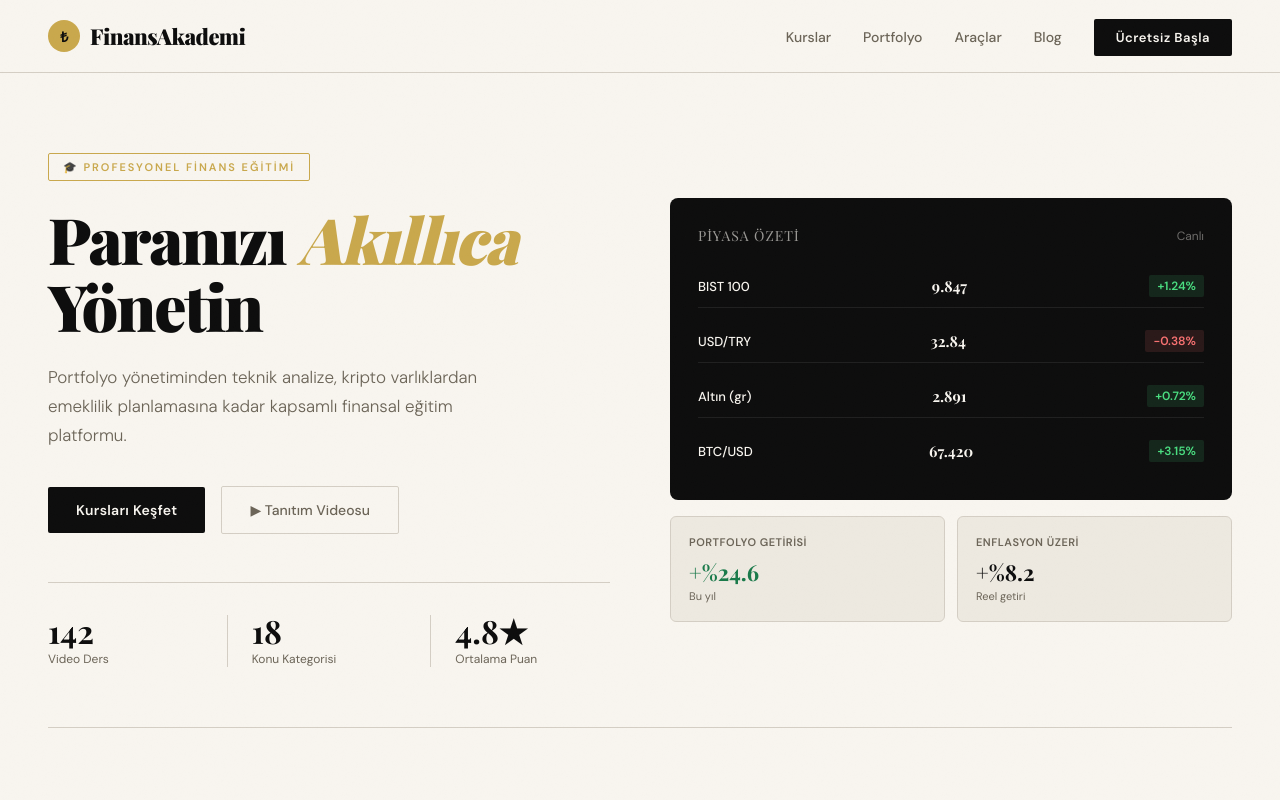
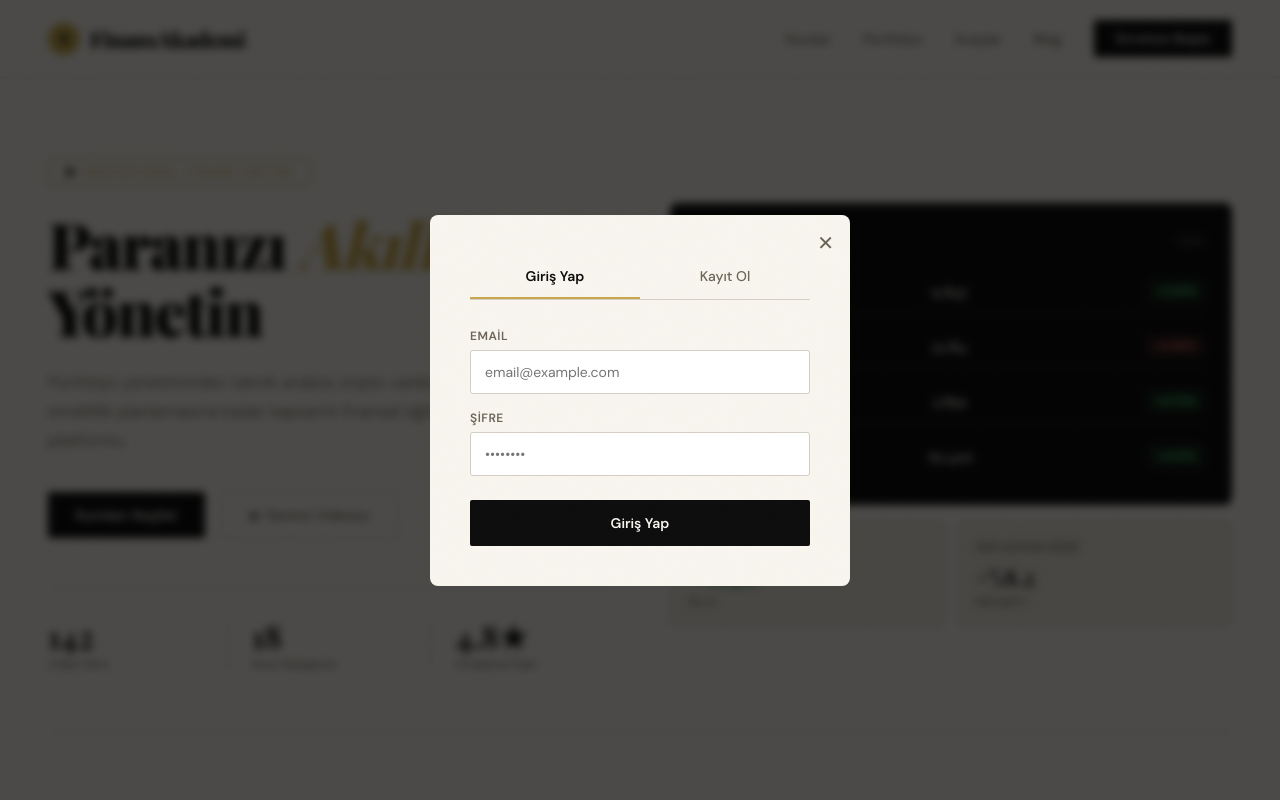
Before and after one commit to Pelin-dev/Education-for-Finance-Software, a website: page index.html in a window 1280 px wide. Both pictures are taken after a click on the link "Ücretsiz Başla". Shown: the top 800 px of the page. Drawn offline with nearby package versions, Linux system fonts and the light colour scheme.

Commit message:
added login

```diff
--- a/index.html
+++ b/index.html
@@ -917,7 +917,7 @@
     <li><a href="#">Portfolyo</a></li>
     <li><a href="#">Araçlar</a></li>
     <li><a href="#">Blog</a></li>
-    <li><a href="#" class="nav-cta">Ücretsiz Başla</a></li>
+    <a href="#" class="nav-cta" onclick="openAuth()">Ücretsiz Başla</a>
   </ul>
 </nav>
 
@@ -1291,7 +1291,90 @@ let currentSearch = '';
 function getLevelClass(level) {
   return { beginner: 'level-beginner', intermediate: 'level-intermediate', advanced: 'level-advanced' }[level] || '';
 }
+const API = 'http://localhost:5000/api';
+let currentTab = 'login';
 
+function openAuth() {
+  document.getElementById('authModal').style.display = 'flex';
+}
+
+function closeAuth() {
+  document.getElementById('authModal').style.display = 'none';
+  document.getElementById('authMsg').style.display = 'none';
+}
+
+function switchTab(tab) {
+  currentTab = tab;
+  document.getElementById('nameField').style.display = tab === 'register' ? 'block' : 'none';
+  document.getElementById('authSubmitBtn').textContent = tab === 'login' ? 'Giriş Yap' : 'Kayıt Ol';
+  document.getElementById('tabLogin').style.borderBottomColor = tab === 'login' ? '#c9a84c' : 'transparent';
+  document.getElementById('tabLogin').style.color = tab === 'login' ? '#0d0d0d' : '#6b6457';
+  document.getElementById('tabRegister').style.borderBottomColor = tab === 'register' ? '#c9a84c' : 'transparent';
+  document.getElementById('tabRegister').style.color = tab === 'register' ? '#0d0d0d' : '#6b6457';
+}
+
+async function handleAuth(e) {
+  e.preventDefault();
+  const email = document.getElementById('authEmail').value;
+  const password = document.getElementById('authPassword').value;
+  const btn = document.getElementById('authSubmitBtn');
+  const msg = document.getElementById('authMsg');
+
+  btn.textContent = 'Yükleniyor...';
+  btn.disabled = true;
+
+  try {
+    const body = currentTab === 'register'
+      ? { name: document.getElementById('authName').value, email, password }
+      : { email, password };
+
+    const res = await fetch(`${API}/auth/${currentTab}`, {
+      method: 'POST',
+      headers: { 'Content-Type': 'application/json' },
+      body: JSON.stringify(body)
+    });
+
+    const data = await res.json();
+
+    if (!res.ok) {
+      msg.style.display = 'block';
+      msg.style.background = '#fde8e8';
+      msg.style.color = '#c0392b';
+      msg.textContent = data.msg || 'Bir hata oluştu';
+    } else {
+      localStorage.setItem('token', data.token);
+      localStorage.setItem('user', JSON.stringify(data.user));
+      closeAuth();
+      updateNavUser(data.user);
+    }
+  } catch(err) {
+    msg.style.display = 'block';
+    msg.style.background = '#fde8e8';
+    msg.style.color = '#c0392b';
+    msg.textContent = 'Sunucuya bağlanılamadı';
+  }
+
+  btn.textContent = currentTab === 'login' ? 'Giriş Yap' : 'Kayıt Ol';
+  btn.disabled = false;
+}
+
+function updateNavUser(user) {
+  const cta = document.querySelector('.nav-cta');
+  if (cta) {
+    cta.textContent = user.name;
+    cta.onclick = logout;
+  }
+}
+
+function logout() {
+  localStorage.removeItem('token');
+  localStorage.removeItem('user');
+  location.reload();
+}
+
+// Sayfa açılınca kullanıcı varsa göster
+const savedUser = localStorage.getItem('user');
+if (savedUser) updateNavUser(JSON.parse(savedUser));
 function renderVideos() {
   const grid = document.getElementById('videoGrid');
   const filtered = videos.filter(v => {
@@ -1363,5 +1446,34 @@ document.addEventListener('keydown', e => { if (e.key === 'Escape') closeModal()
 
 renderVideos();
 </script>
+<!-- AUTH MODAL -->
+<div id="authModal" style="display:none;position:fixed;inset:0;background:rgba(0,0,0,0.7);z-index:300;align-items:center;justify-content:center;backdrop-filter:blur(4px)">
+  <div style="background:#f8f5ef;border-radius:8px;width:90%;max-width:420px;padding:40px;position:relative">
+    <button onclick="closeAuth()" style="position:absolute;top:16px;right:16px;background:none;border:none;font-size:20px;cursor:pointer;color:#6b6457">✕</button>
+
+    <div id="authTabs" style="display:flex;gap:0;border-bottom:1px solid #d4cec4;margin-bottom:28px">
+      <button id="tabLogin" onclick="switchTab('login')" style="flex:1;padding:12px;border:none;background:none;font-family:'DM Sans',sans-serif;font-size:14px;font-weight:600;color:#0d0d0d;border-bottom:2px solid #c9a84c;cursor:pointer">Giriş Yap</button>
+      <button id="tabRegister" onclick="switchTab('register')" style="flex:1;padding:12px;border:none;background:none;font-family:'DM Sans',sans-serif;font-size:14px;font-weight:500;color:#6b6457;border-bottom:2px solid transparent;cursor:pointer">Kayıt Ol</button>
+    </div>
+
+    <div id="authMsg" style="display:none;padding:10px 14px;border-radius:4px;font-size:13px;margin-bottom:16px"></div>
+
+    <form onsubmit="handleAuth(event)">
+      <div id="nameField" style="display:none;margin-bottom:16px">
+        <label style="font-size:12px;font-weight:600;color:#6b6457;letter-spacing:0.5px;text-transform:uppercase;display:block;margin-bottom:6px">Ad Soyad</label>
+        <input id="authName" type="text" placeholder="Adınız" style="width:100%;padding:12px 14px;border:1px solid #d4cec4;border-radius:3px;font-family:'DM Sans',sans-serif;font-size:14px;outline:none;background:white">
+      </div>
+      <div style="margin-bottom:16px">
+        <label style="font-size:12px;font-weight:600;color:#6b6457;letter-spacing:0.5px;text-transform:uppercase;display:block;margin-bottom:6px">Email</label>
+        <input id="authEmail" type="email" placeholder="email@example.com" style="width:100%;padding:12px 14px;border:1px solid #d4cec4;border-radius:3px;font-family:'DM Sans',sans-serif;font-size:14px;outline:none;background:white">
+      </div>
+      <div style="margin-bottom:24px">
+        <label style="font-size:12px;font-weight:600;color:#6b6457;letter-spacing:0.5px;text-transform:uppercase;display:block;margin-bottom:6px">Şifre</label>
+        <input id="authPassword" type="password" placeholder="••••••••" style="width:100%;padding:12px 14px;border:1px solid #d4cec4;border-radius:3px;font-family:'DM Sans',sans-serif;font-size:14px;outline:none;background:white">
+      </div>
+      <button type="submit" id="authSubmitBtn" style="width:100%;padding:14px;background:#0d0d0d;color:#f8f5ef;border:none;border-radius:2px;font-family:'DM Sans',sans-serif;font-size:14px;font-weight:600;cursor:pointer">Giriş Yap</button>
+    </form>
+  </div>
+</div>
 </body>
 </html>
--- a/server/server.js
+++ b/server/server.js
@@ -13,7 +13,10 @@ app.use(express.json());
 app.use('/api/auth', require('./routes/auth'));
 
 // MongoDB connection
-mongoose.connect(process.env.MONGO_URI)
+mongoose.connect(process.env.MONGO_URI, {
+  serverSelectionTimeoutMS: 10000,
+  family: 4
+})
   .then(() => console.log('MongoDB bağlandı ✅'))
   .catch(err => console.log('MongoDB hatası:', err));
 
```
